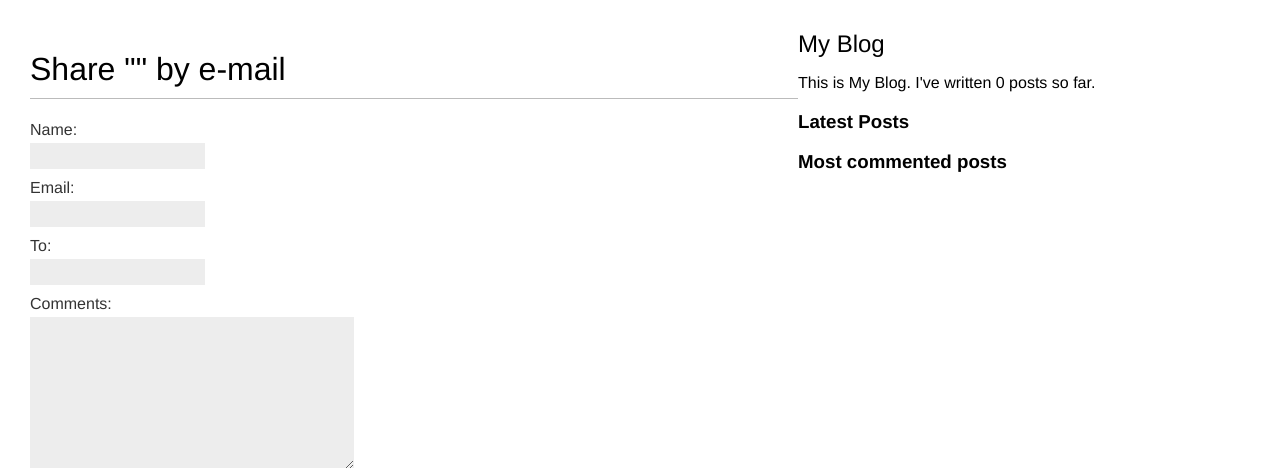
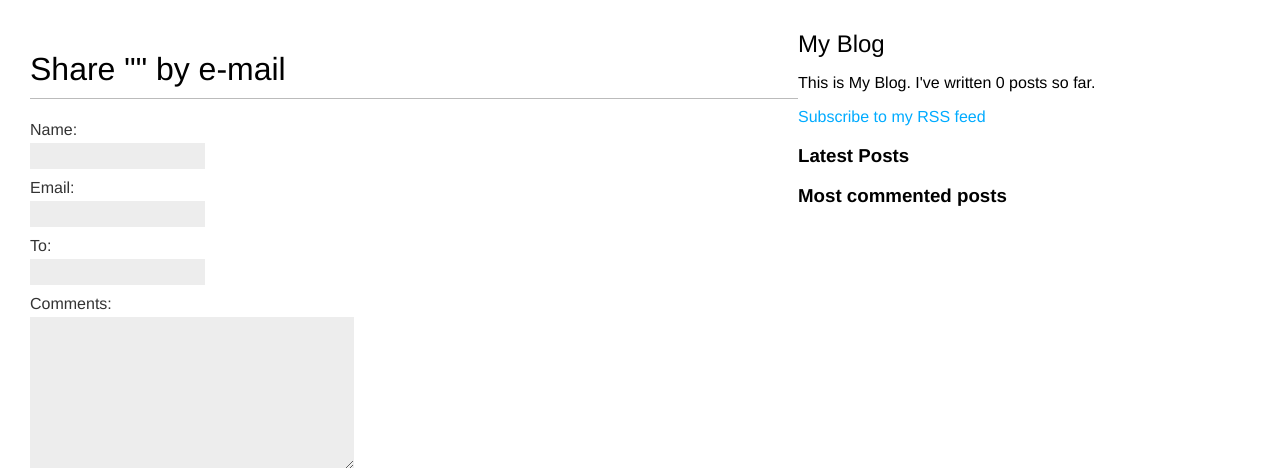
Before and after one commit to Alfareiza/blog, a Django app: template mysite/blog/templates/blog/post/share.html in a window 1280 px wide. Shown: the top 468 px of the page. Run offline with Django 3.2, Linux system fonts and the light colour scheme; the template is opened without the code that fills it: values that come from a table or form of the project are taken from there, others are empty.

Commit message:
Link para exibir os feeds (últimos posts em formato xml)

```diff
--- a/mysite/blog/templates/blog/base.html
+++ b/mysite/blog/templates/blog/base.html
@@ -19,6 +19,9 @@
 <div id=sidebar">
     <h2>My Blog</h2>
     <p>This is My Blog. I've written {% total_posts %} posts so far.</p>
+    <p>
+        <a href="{% url 'blog:post_feed' %}">Subscribe to my RSS feed</a>
+    </p>
     <h3>Latest Posts</h3>
     {% show_latest_posts 3 %}
     <h3>Most commented posts</h3>
```
